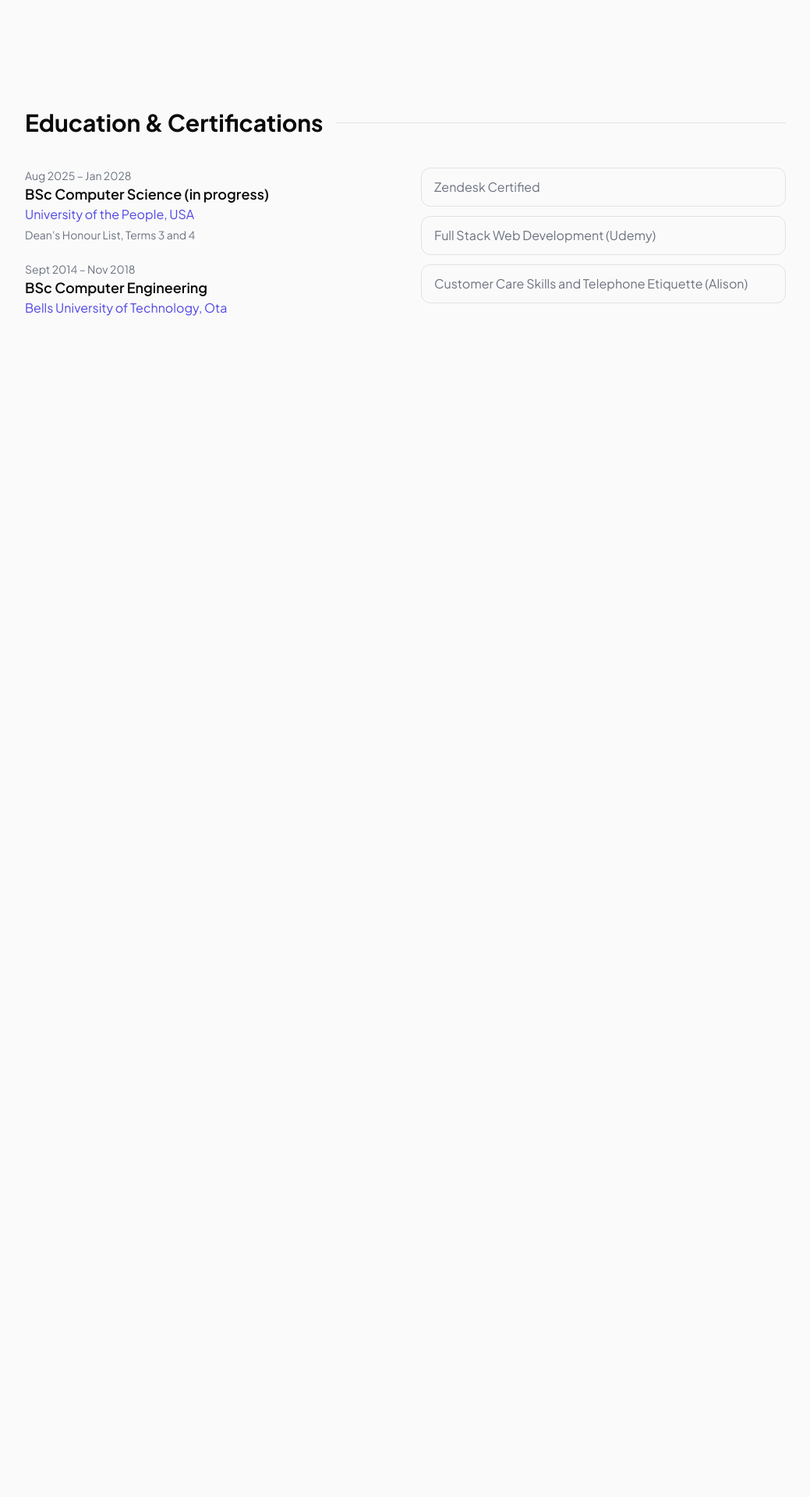
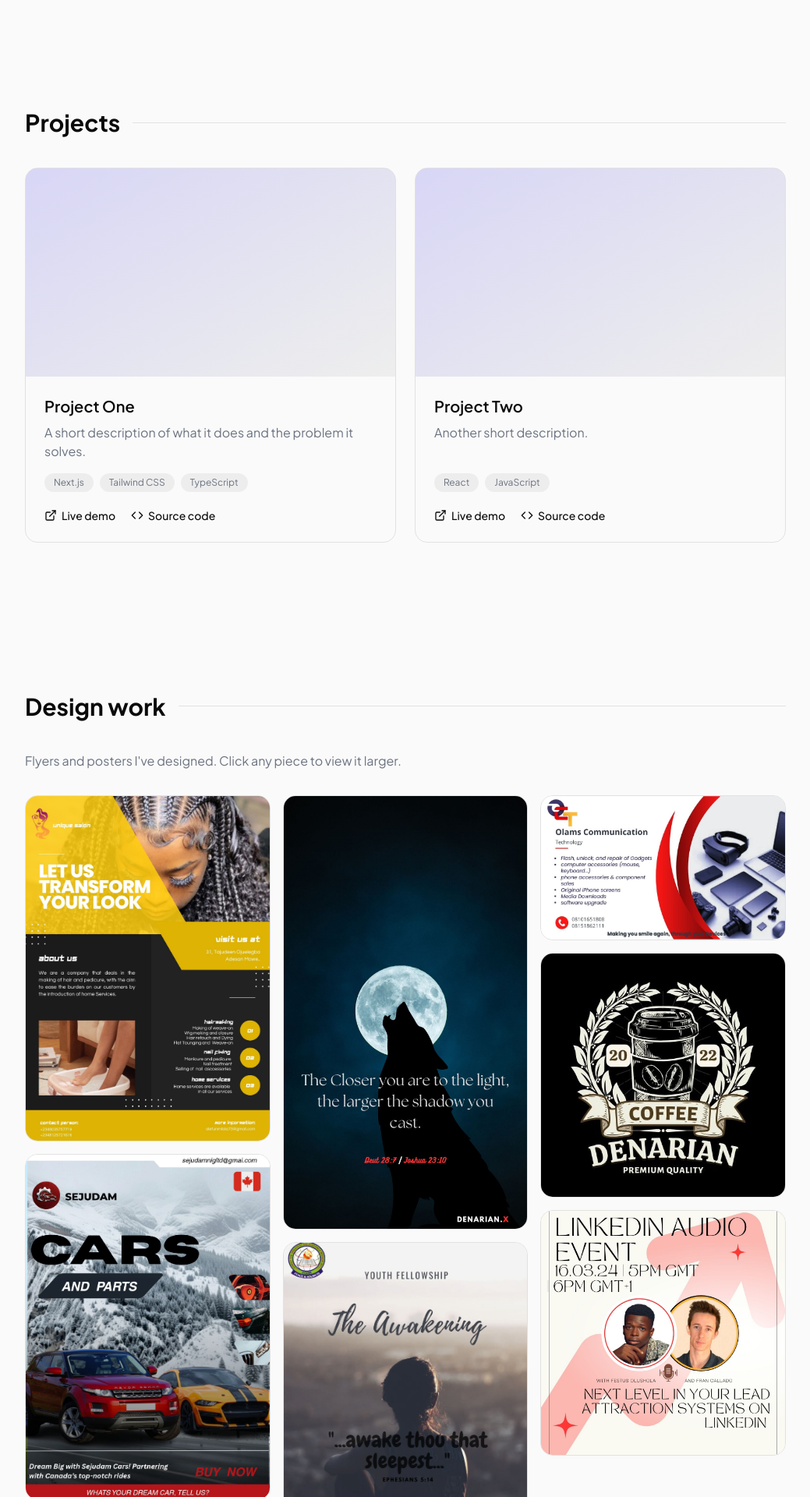
Before and after one commit to Denarian18/adekunbi-portfolio, a Next.js app: page / in a window 1280 px wide. Shown: the part 2700-4620 px from the top of the page at 78% size, without its empty margins (120-1159 px from the left). Before the commit the page ends 3971 px from the top, so only its background shows below. Built offline with nearby package versions, Linux system fonts and the light colour scheme.

Commit message:
Add design images

```diff
--- a/app/page.tsx
+++ b/app/page.tsx
@@ -4,6 +4,8 @@ import { About } from "@/components/about";
 import { Experience } from "@/components/experience";
 import { Skills } from "@/components/skills";
 import { Education } from "@/components/education";
+import { Projects } from "@/components/projects";
+import { Designs } from "@/components/designs";
 
 export default function Home() {
   return (
@@ -14,8 +16,9 @@ export default function Home() {
         <About />
         <Experience />
         <Skills />
+        <Projects />
+        <Designs />
         <Education />
-        <section id="projects" className="h-96" />
         <section id="contact" className="h-96" />
       </main>
     </>
--- a/components/projects.tsx
+++ b/components/projects.tsx
@@ -0,0 +1,62 @@
+import Image from "next/image";
+import { Code, ExternalLink } from "lucide-react";
+import { Section } from "./section";
+import { projects } from "@/data/content";
+
+export function Projects() {
+  return (
+    <Section id="projects" title="Projects">
+      <div className="grid gap-6 md:grid-cols-2">
+        {projects.map((p) => (
+          <article
+            key={p.title}
+            className="group flex flex-col overflow-hidden rounded-2xl border border-foreground/10 transition hover:-translate-y-1 hover:border-accent/50"
+          >
+            <div className="relative aspect-video bg-gradient-to-br from-accent/20 to-foreground/5">
+              {p.image && (
+                <Image
+                  src={p.image}
+                  alt={p.title}
+                  fill
+                  className="object-cover"
+                />
+              )}
+            </div>
+            <div className="flex flex-1 flex-col p-6">
+              <h3 className="text-xl font-semibold">{p.title}</h3>
+              <p className="mt-2 flex-1 text-muted">{p.description}</p>
+              <div className="mt-4 flex flex-wrap gap-2">
+                {p.tech.map((t) => (
+                  <span
+                    key={t}
+                    className="rounded-full bg-foreground/5 px-3 py-1 text-xs text-muted"
+                  >
+                    {t}
+                  </span>
+                ))}
+              </div>
+              <div className="mt-5 flex gap-5 text-sm font-medium">
+                <a
+                  href={p.live}
+                  target="_blank"
+                  rel="noreferrer"
+                  className="inline-flex items-center gap-1.5 hover:text-accent"
+                >
+                  <ExternalLink className="h-4 w-4" /> Live demo
+                </a>
+                <a
+                  href={p.repo}
+                  target="_blank"
+                  rel="noreferrer"
+                  className="inline-flex items-center gap-1.5 hover:text-accent"
+                >
+                  <Code className="h-4 w-4" /> Source code
+                </a>
+              </div>
+            </div>
+          </article>
+        ))}
+      </div>
+    </Section>
+  );
+}
--- a/data/content.ts
+++ b/data/content.ts
@@ -92,9 +92,17 @@ export const certifications = [
 ];
 
 export const designs = [
-  { title: "Brand Poster", category: "Flyer", src: "/designs/unique-flyer.jpg" },
-  { title: "Promo Poster", category: "Poster", src: "/designs/sejudam-autoparts.jpg" },
-  { title: "Brand Poster", category: "flyer", src: "/designs/youth-conference.jpg" },
+  { title: "Brand Poster", category: "Flyer", src: "/designs/unique-flyer.jpg"},
+  { title: "Brand Poster", category: "Poster", src: "/designs/sejudam-autoparts.jpg"},
+  { title: "Church Event", category: "flyer", src: "/designs/youth-conference.jpg"},
+
+  { title: "Graphic Poster", category: "flyer", src: "/designs/large-shadow.jpg"},
+  { title: "Church Event", category: "flyer", src: "/designs/youth-fellowship.jpg"},
+  { title: "Church Event", category: "flyer", src: "/designs/church-flier.jpg"},
+
+  { title: "Brand Banner", category: "flyer", src: "/designs/olams-tech.jpg"},
+  { title: "Brand Logo", category: "flyer", src: "/designs/Denarian coffee.jpg"},
+  { title: "Event Ads", category: "flyer", src: "/designs/linkedin-event.jpg"},
 ];
 
 export const projects = [
```
